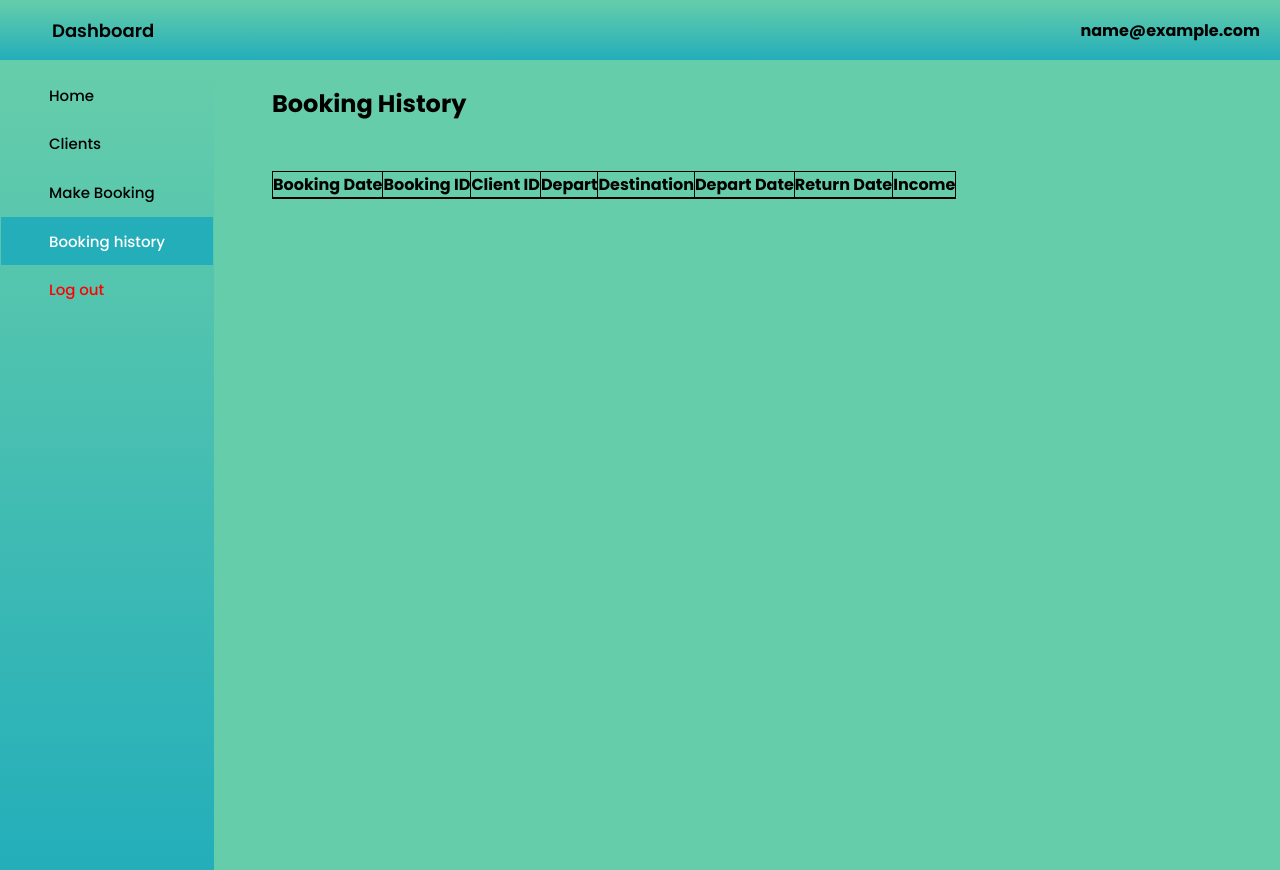
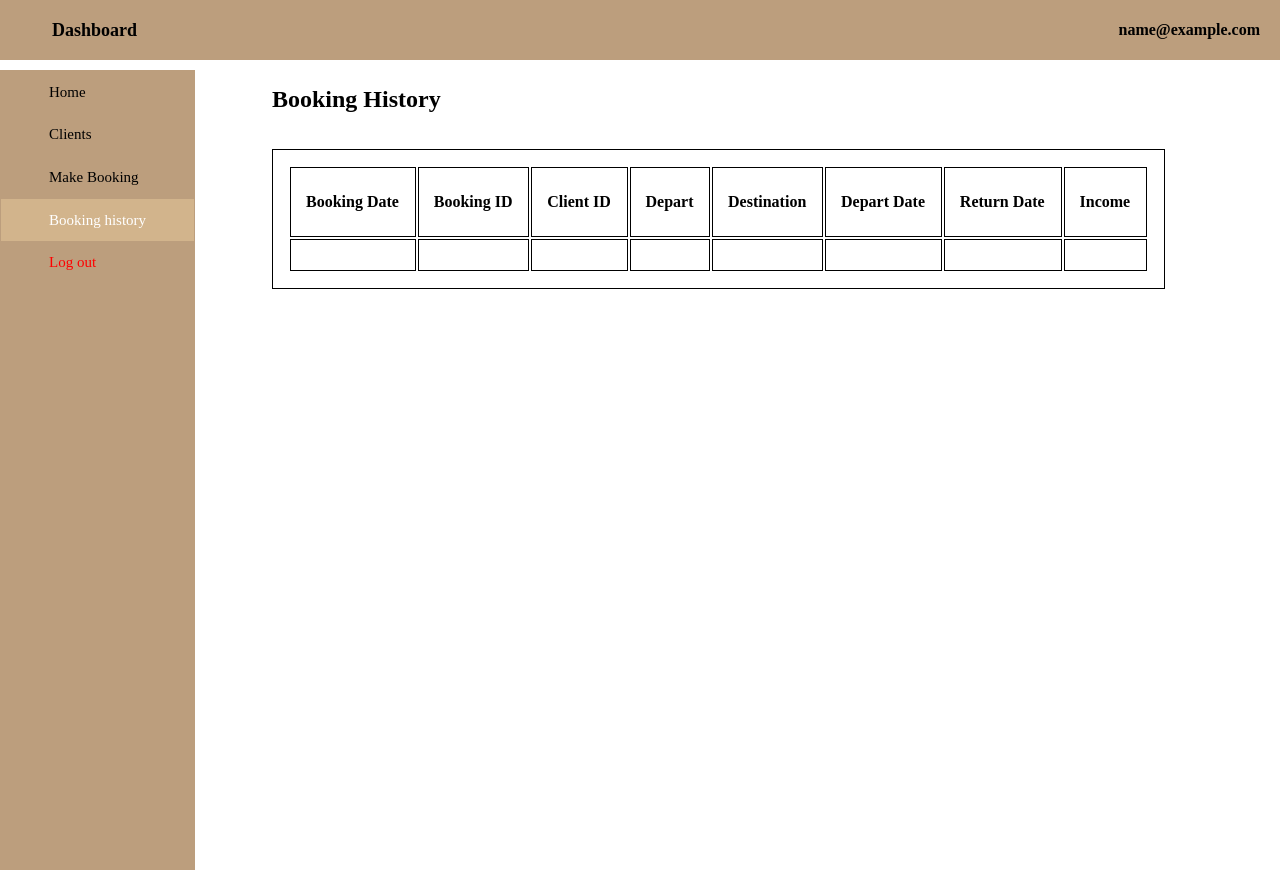
Before and after one commit to tkxwaweru/Travel-Agency-System, a PHP site: page /booking-history.php in a window 1280 px wide. Run offline with PHP 8.4, Linux system fonts and the light colour scheme; the visitor is signed in with stand-in values (Sample User, id 1); lists and menus that the app fills with data are empty.

Commit message:
Add files via upload

```diff
--- a/Agent-Interfaces/agentHome.css
+++ b/Agent-Interfaces/agentHome.css
@@ -18,10 +18,10 @@
     outline: none;
     text-decoration: none;
     box-sizing: border-box;
-    font-family: "Poppins", sans-serif;
+    /*font-family: "Poppins", sans-serif;*/
   }
   body{
-    background: #66cdaa;
+    background: white;
   }
   .header{
     display: flex;
@@ -29,7 +29,7 @@
     justify-content: space-between;
     height: 60px;
     padding: 20px;
-    background: linear-gradient(#66cdaa,#23aeba);
+    background: #bc9e7d;
   }
   .title{
     display: flex;
@@ -61,10 +61,10 @@
     display: flex;
     flex-direction: column;
     height: 100vh;
-    background: linear-gradient(#66cdaa,#23aeba);
+    background:#bc9e7d;
   }
   .side_navbar span{
-    color: gray;
+    color: #bc9e7d;
     margin: 1rem 3rem;
     font-size: 12px;
   }
@@ -77,13 +77,13 @@
     transition: all 0.35s;
   }
   .side_navbar .log-out-button{
-    color: red;
+    color:red;
   }
   .side_navbar a:hover{
-    background: #23aeba;
+    background: #D2B48C;
   }
   .side_navbar .active{
-    background-color: #23aeba;
+    background-color: #D2B48C;
     color: white;
   }
 
@@ -98,7 +98,7 @@
     margin-top: 10px;
     border-radius: 8px;
     padding: 0.5rem 1rem 1rem 3rem;
-    background: #23aeba;
+    background: #bc9e7d;
   }
   .promo_card h1, .promo_card span, button{
     margin: 10px;
--- a/Agent-Interfaces/booking-history.php
+++ b/Agent-Interfaces/booking-history.php
@@ -54,6 +54,7 @@
                 <td></td>
                 <td></td>
                 <td></td>
+                <td></td>
             </tr>
         </table>
     </div>
--- a/Agent-Interfaces/clients.css
+++ b/Agent-Interfaces/clients.css
@@ -1,7 +1,26 @@
-table, tr, th{
+/*table, tr, th{
     border: 1px solid black;
     border-collapse:collapse;
 }
 tr:nth-child(even){
     background-color: gray;
+}*/
+/*@import url('https://fonts.googleapis.com/css2?family=Kalam:wght@300;400;700&family=Mr+Dafoe&display=swap');*/
+@import url("https://fonts.googleapis.com/css2?family=Poppins:wght@400;500;600;700&display=swap");
+* {
+    font-family: 'Kalam';
+
 }
+table, th, td {
+    border: 1px solid;
+    padding: 15px;
+   text-align: left;
+
+  }
+  table {
+    width: 90%;
+  }
+
+  th {
+    height: 70px;
+  }
--- a/Agent-Interfaces/clients.php
+++ b/Agent-Interfaces/clients.php
@@ -23,6 +23,7 @@
 
   <div class="container">
     <nav>
+
       <div class="side_navbar">
         <a href="agentHome.php">Home</a>
         <a class="active" href="clients.php">Clients</a>
```
Also changed, not shown: Agent-Interfaces/make-booking.css (+14 -14 lines).
